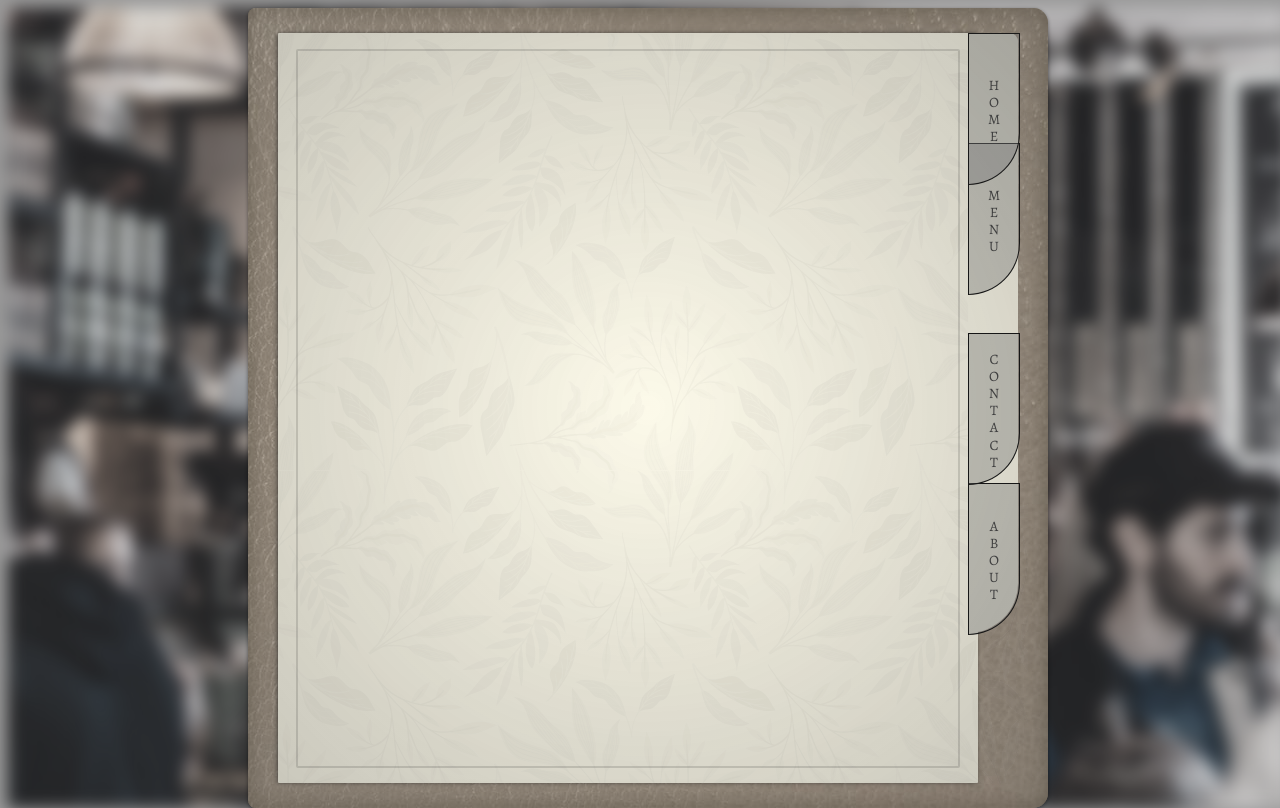
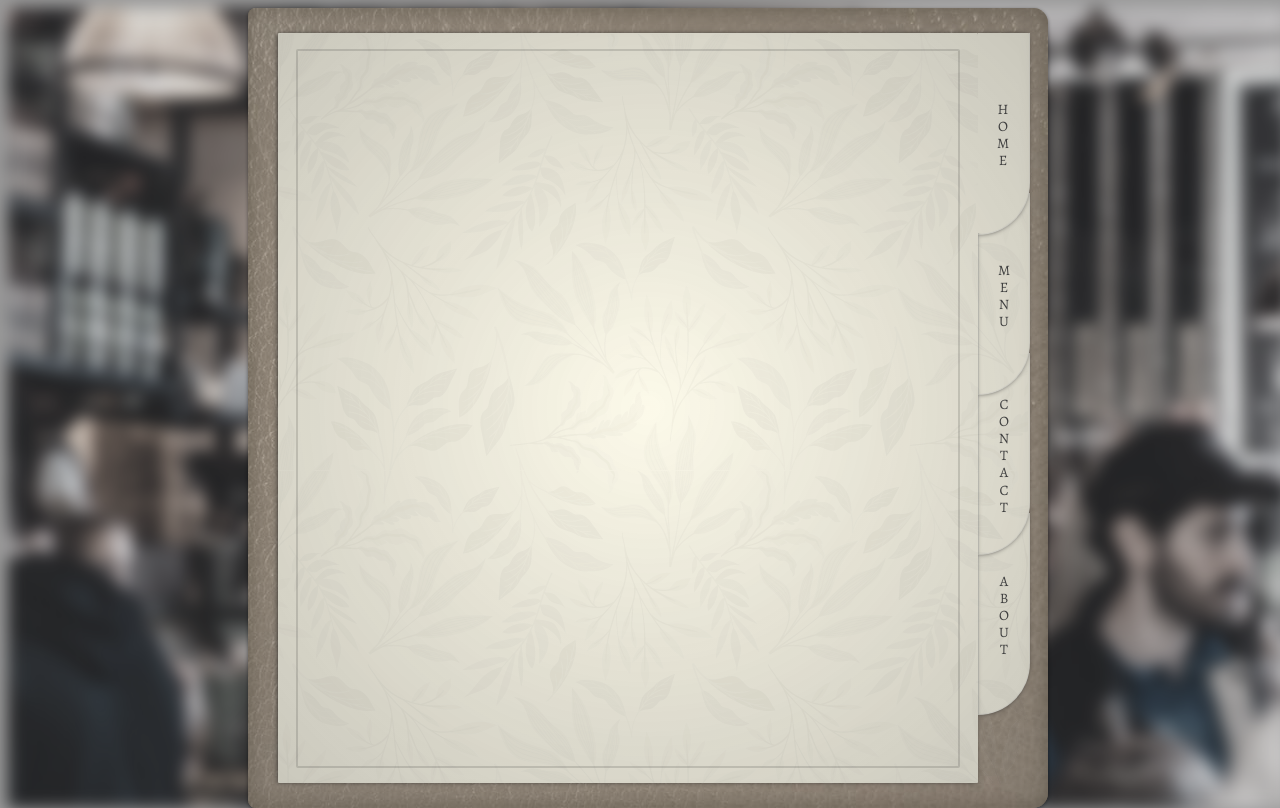
Before and after one commit to martink-rsa/restaurant-page, a website built with webpack: page dist/index.html in a window 1280 px wide. Built offline with nearby package versions, Linux system fonts and the light colour scheme; a web font is replaced by a local one.

Commit message:
Tabs bottom and active basics

```diff
--- a/src/modules/layout.js
+++ b/src/modules/layout.js
@@ -57,6 +57,77 @@ const layout = (() => {
     contentWrapper.appendChild(mainContainer);
   };
 
+  const displayInactiveTabs = (parentContainer) => {
+    /* Main Container Tabs */
+    /* --- Underlay for non-active tabs */
+    const pageOneUnderlayTabs = document.createElement('div');
+    pageOneUnderlayTabs.classList.add('page-one-underlay-tabs');
+
+    const pageOneTabsContainer = document.createElement('div');
+    pageOneTabsContainer.classList.add('page-one-tabs-container');
+    pageOneUnderlayTabs.appendChild(pageOneTabsContainer);
+    /* --- END Underlay */
+
+    const pageOneTabContainer4 = document.createElement('div');
+    pageOneTabContainer4.classList.add('page-one-tab-container');
+    pageOneTabContainer4.classList.add('page-one-tab-four');
+    const pageOneTabTextSpan4 = document.createElement('span');
+    pageOneTabTextSpan4.classList.add('page-one-tab-text');
+    pageOneTabTextSpan4.textContent = 'ABOUT';
+    pageOneTabContainer4.appendChild(pageOneTabTextSpan4);
+    pageOneTabsContainer.appendChild(pageOneTabContainer4);
+
+    const pageOneTabContainer3 = document.createElement('div');
+    pageOneTabContainer3.classList.add('page-one-tab-container');
+    pageOneTabContainer3.classList.add('page-one-tab-three');
+    const pageOneTabTextSpan3 = document.createElement('span');
+    pageOneTabTextSpan3.classList.add('page-one-tab-text');
+    pageOneTabTextSpan3.textContent = 'CONTACT';
+    pageOneTabContainer3.appendChild(pageOneTabTextSpan3);
+    pageOneTabsContainer.appendChild(pageOneTabContainer3);
+
+    const pageOneTabContainer2 = document.createElement('div');
+    pageOneTabContainer2.classList.add('page-one-tab-container');
+    pageOneTabContainer2.classList.add('page-one-tab-two');
+    const pageOneTabTextSpan2 = document.createElement('span');
+    pageOneTabTextSpan2.classList.add('page-one-tab-text');
+    pageOneTabTextSpan2.textContent = 'MENU';
+    pageOneTabContainer2.appendChild(pageOneTabTextSpan2);
+    pageOneTabsContainer.appendChild(pageOneTabContainer2);
+
+    const pageOneTabContainer1 = document.createElement('div');
+    pageOneTabContainer1.classList.add('page-one-tab-container');
+    pageOneTabContainer1.classList.add('page-one-tab-one');
+    const pageOneTabTextSpan1 = document.createElement('span');
+    pageOneTabTextSpan1.classList.add('page-one-tab-text');
+    pageOneTabTextSpan1.textContent = 'HOME';
+    pageOneTabContainer1.appendChild(pageOneTabTextSpan1);
+    pageOneTabsContainer.appendChild(pageOneTabContainer1);
+
+    parentContainer.appendChild(pageOneUnderlayTabs);
+  };
+
+  const displayActiveTab = (parentContainer) => {
+    const pageOneActiveTabs = document.createElement('div');
+    pageOneActiveTabs.classList.add('page-one-active-tabs');
+
+    const pageOneTabsContainer = document.createElement('div');
+    pageOneTabsContainer.classList.add('page-one-active-tab-1-container');
+    pageOneActiveTabs.appendChild(pageOneTabsContainer);
+    /* --- END Underlay */
+
+    const pageOneTabContainer1 = document.createElement('div');
+    pageOneTabContainer1.classList.add('page-one-active-tab-container');
+    pageOneTabContainer1.classList.add('page-one-active-tab-one');
+    const pageOneTabTextSpan1 = document.createElement('span');
+    pageOneTabTextSpan1.classList.add('page-one-tab-text');
+    pageOneTabTextSpan1.textContent = 'HOME';
+    pageOneTabContainer1.appendChild(pageOneTabTextSpan1);
+    pageOneTabsContainer.appendChild(pageOneTabContainer1);
+
+    parentContainer.appendChild(pageOneActiveTabs);
+  };
+
   const displayPageOneStyle = () => {
     console.log('-- PAGE ONE STYLE --');
     /* Background */
@@ -75,57 +146,19 @@ const layout = (() => {
     mainContainerCoverBase.classList.add('main-container-cover-base');
     mainContainer.appendChild(mainContainerCoverBase);
 
+    displayInactiveTabs(mainContainer);
+
     /* Main Container Page One Underlay 1 */
     const pageOneUnderlay1 = document.createElement('div');
     pageOneUnderlay1.classList.add('page-one-underlay-1');
+
+    displayActiveTab(pageOneUnderlay1);
     mainContainer.appendChild(pageOneUnderlay1);
 
     /* Main Container Page One Underlay 1 */
     const pageOneUnderlay2 = document.createElement('div');
     pageOneUnderlay2.classList.add('page-one-underlay-2');
     mainContainer.appendChild(pageOneUnderlay2);
-
-    /* Main Container Tabs */
-    const pageOneTabsContainer = document.createElement('div');
-    pageOneTabsContainer.classList.add('page-one-tabs-container');
-    pageOneUnderlay1.appendChild(pageOneTabsContainer);
-
-    const pageOneTabContainer1 = document.createElement('div');
-    pageOneTabContainer1.classList.add('page-one-tab-container');
-    pageOneTabContainer1.classList.add('page-one-tab-one');
-    const pageOneTabTextSpan1 = document.createElement('span');
-    pageOneTabTextSpan1.classList.add('page-one-tab-text');
-    pageOneTabTextSpan1.textContent = 'HOME';
-    pageOneTabContainer1.appendChild(pageOneTabTextSpan1);
-    pageOneTabsContainer.appendChild(pageOneTabContainer1);
-
-    const pageOneTabContainer2 = document.createElement('div');
-    pageOneTabContainer2.classList.add('page-one-tab-container');
-    pageOneTabContainer2.classList.add('page-one-tab-two');
-    const pageOneTabTextSpan2 = document.createElement('span');
-    pageOneTabTextSpan2.classList.add('page-one-tab-text');
-    pageOneTabTextSpan2.textContent = 'MENU';
-    pageOneTabContainer2.appendChild(pageOneTabTextSpan2);
-    pageOneTabsContainer.appendChild(pageOneTabContainer2);
-
-    const pageOneTabContainer3 = document.createElement('div');
-    pageOneTabContainer3.classList.add('page-one-tab-container');
-    pageOneTabContainer3.classList.add('page-one-tab-three');
-    const pageOneTabTextSpan3 = document.createElement('span');
-    pageOneTabTextSpan3.classList.add('page-one-tab-text');
-    pageOneTabTextSpan3.textContent = 'CONTACT';
-    pageOneTabContainer3.appendChild(pageOneTabTextSpan3);
-    pageOneTabsContainer.appendChild(pageOneTabContainer3);
-
-    const pageOneTabContainer4 = document.createElement('div');
-    pageOneTabContainer4.classList.add('page-one-tab-container');
-    pageOneTabContainer4.classList.add('page-one-tab-four');
-    const pageOneTabTextSpan4 = document.createElement('span');
-    pageOneTabTextSpan4.classList.add('page-one-tab-text');
-    pageOneTabTextSpan4.textContent = 'ABOUT';
-    pageOneTabContainer4.appendChild(pageOneTabTextSpan4);
-    pageOneTabsContainer.appendChild(pageOneTabContainer4);
-
 
     /* Main Container Content Display */
     mainContentDisplayContainer.id = 'main-content-display';
--- a/src/style.css
+++ b/src/style.css
@@ -2,6 +2,8 @@
   --main-color-gray: rgb(53, 53, 53);
   --main-color-hover: rgb(107, 107, 107);
   --main-container-border: 8px 15px 15px 8px;
+  --page-one-base-color: rgb(255, 252, 235);
+  ;
 }
 
 
@@ -77,7 +79,7 @@ h1 {
   pointer-events: none;
   position: absolute;
   pointer-events: none;
-  z-index: 3;
+  z-index: 2;
   height: 800px;
   width: 800px;
   border-radius: var(--main-container-border);
@@ -335,14 +337,23 @@ h1 {
 }
 
 /*------ TABS ------- */
+
+.page-one-underlay-tabs {
+  position: absolute;
+  left: 30px;
+  z-index: 3;
+  height: 750px;
+  width: 700px;
+  border-radius: 1px;
+}
+
 .page-one-tabs-container {
   display: flex;
   flex-direction: column;
   position: absolute;
   top: 0;
-  right: -40px;
-  z-index: 4;
-  height: 600px;
+  right: -50px;
+  height: 680px;
   width: 50px;
   background: rgb(255, 252, 235);
   border-radius: 0 10px 60px 0;
@@ -351,8 +362,85 @@ h1 {
 .page-one-tab-container {
   position: absolute;
   background: darkslategrey;
-  height: 150px;
+  height: 200px;
   width: 50px;
+  opacity: 1;
+  -webkit-box-shadow: -1px 0px 5px -1px rgba(0,0,0,0.8);
+  -moz-box-shadow: -1px 0px 5px -1px rgba(0,0,0,0.8);
+  box-shadow: -1px 0px 5px -1px rgba(0,0,0,0.8);
+  border: 1px solid rgba(214, 214, 214, 0.3);
+}
+
+.page-one-tab-one {
+  display: flex;
+  justify-content: center;
+  align-items: center;
+  background: var(--page-one-base-color);
+  border-radius: 0 0 60px 0;
+}
+
+.page-one-tab-two {
+  display: flex;
+  justify-content: center;
+  align-items: center;
+  background: var(--page-one-base-color);
+  border-radius: 0 0 60px 0;
+  top: 160px;
+}
+
+.page-one-tab-three {
+  display: flex;
+  justify-content: center;
+  align-items: center;
+  background: var(--page-one-base-color);
+  border-radius: 0 0 60px 0;
+  top: 320px;
+}
+.page-one-tab-four {
+  position: absolute;
+  display: flex;
+  justify-content: center;
+  align-items: center;
+  background: var(--page-one-base-color);
+  top: 480px;
+  border-radius: 0 0 60px 0;
+}
+
+
+
+ /* ACTIVE */
+
+ .page-one-active-tabs {
+  position: absolute;
+  z-index: 4;
+  height: 750px;
+  width: 700px;
+}
+ .page-one-active-tab-1-container {
+  display: flex;
+  flex-direction: column;
+  position: absolute;
+  top: 0;
+  right: -50px;
+  height: 200px;
+  width: 50px;
+  border-radius: 0 10px 60px 0;
+}
+
+.page-one-active-tab-container {
+  position: absolute;
+  background: darkslategrey;
+  height: 200px;
+  width: 50px;
+  opacity: 1;
+}
+
+.page-one-active-tab-one {
+  display: flex;
+  justify-content: center;
+  align-items: center;
+  background: var(--page-one-base-color);
+  border-radius: 0 0 60px 0;
 }
 
 .page-one-tab-text {
@@ -364,51 +452,6 @@ h1 {
   letter-spacing: -.2em;
   font-size: 0.9rem;
 }
-
-.page-one-tab-one {
-  z-index: 59;
-  display: flex;
-  justify-content: center;
-  align-items: center;
-  background: rgba(129, 129, 129, 0.4);
-  border-radius: 0 10px 0 0;
-  border-radius: 0 0 60px 0;
-  border: 1px solid black;
-}
-
-.page-one-tab-two {
-  z-index: 58;
-  display: flex;
-  justify-content: center;
-  align-items: center;
-  background: rgba(129, 129, 129, 0.4);
-  border-radius: 0 0 60px 0;
-  top: 110px;
-  border: 1px solid black;
-}
-
-.page-one-tab-three {
-  z-index: 57;
-  display: flex;
-  justify-content: center;
-  align-items: center;
-  background: rgba(129, 129, 129, 0.4);
-  border-radius: 0 0 60px 0;
-  top: 300px;
-  border: 1px solid black;
-}
-.page-one-tab-four {
-  z-index: 56;
-  display: flex;
-  justify-content: center;
-  align-items: center;
-  background: rgba(129, 129, 129, 0.4);
-  top: 450px;
-  border-radius: 0 0 60px 0;
-  border: 1px solid black;
-}
-
-
 
 
 
@@ -461,10 +504,6 @@ h1 {
     font-size: 1.0em;
     margin: -1.9em;
   }
-
-
-
-
 
   .img-cover-overlay-beam {
     display: none;
```
Also changed, not shown: dist/main.js.
